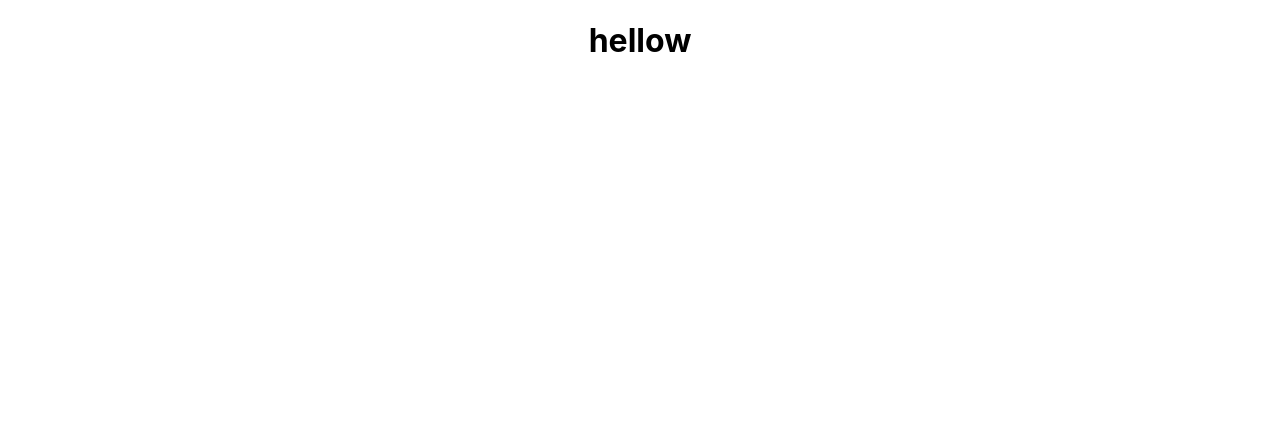
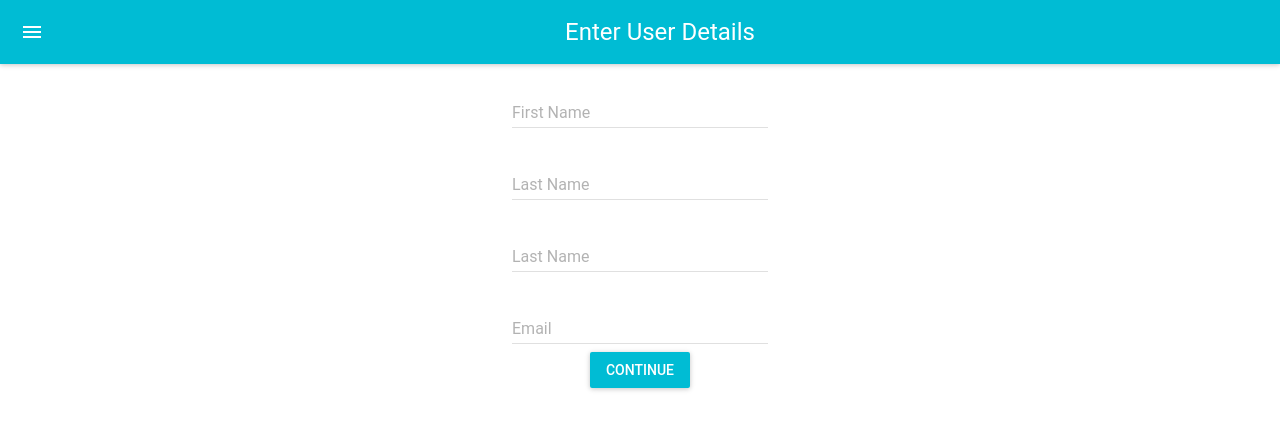
Before and after one commit to emily6699/ReactFormwithMaterialUI, a React (Create React App) app: page / in a window 1280 px wide. Shown: the top 430 px of the page. Built offline with nearby package versions, Linux system fonts and the light colour scheme.

Commit message:
brought in materialUI and renderred FormUserDetails

```diff
--- a/src/components/FormUserDetails.js
+++ b/src/components/FormUserDetails.js
@@ -1,13 +1,66 @@
 import React, { Component } from "react";
+import MuiThemeProvider from "material-ui/styles/MuiThemeProvider";
+import AppBar from "material-ui/AppBar";
+import TextField from "material-ui/TextField";
+import RadioButton from "material-ui/RadioButton";
+import { RaisedButton } from "material-ui";
 
 export class FormUserDetails extends Component {
+  continue = e => {
+    e.preventDefault();
+    this.props.nextStep();
+  };
+
   render() {
+    const { values, handleChange } = this.props;
+
     return (
-      <div>
-        <h1>hellow</h1>
-      </div>
+      <MuiThemeProvider>
+        <React.Fragment>
+          <AppBar title="Enter User Details" />
+          <TextField
+            hintText="Enter Your First Name"
+            floatingLabelText="First Name"
+            onChange={handleChange("firstName")}
+            defaultValue={values.firstName}
+          />
+          <br />
+          <TextField
+            hintText="Enter Your First Name"
+            floatingLabelText="Last Name"
+            onChange={handleChange("lastName")}
+            defaultValue={values.firstName}
+          />
+          <br />
+          <TextField
+            hintText="Enter Your last Name"
+            floatingLabelText="Last Name"
+            onChange={handleChange("lastName")}
+            defaultValue={values.firstName}
+          />
+          <br />
+          <TextField
+            hintText="Enter Your Email"
+            floatingLabelText="Email"
+            onChange={handleChange("email")}
+            defaultValue={values.firstName}
+          />
+          <br />
+          <RaisedButton
+            label="Continue"
+            primary={true}
+            styles={styles.button}
+            onClick={this.continue}
+          />
+        </React.Fragment>
+      </MuiThemeProvider>
     );
   }
 }
+const styles = {
+  button: {
+    margin: 15
+  }
+};
 
 export default FormUserDetails;
```
